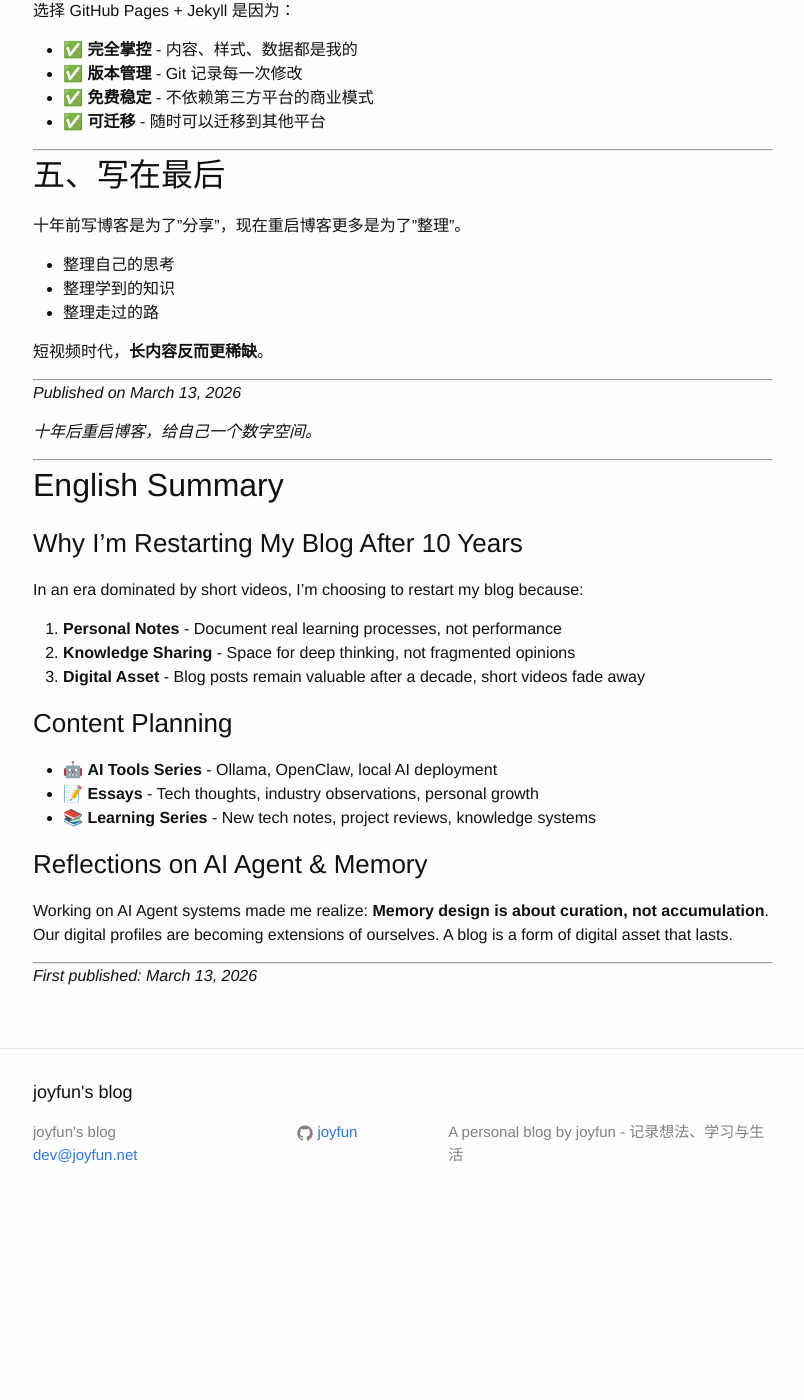
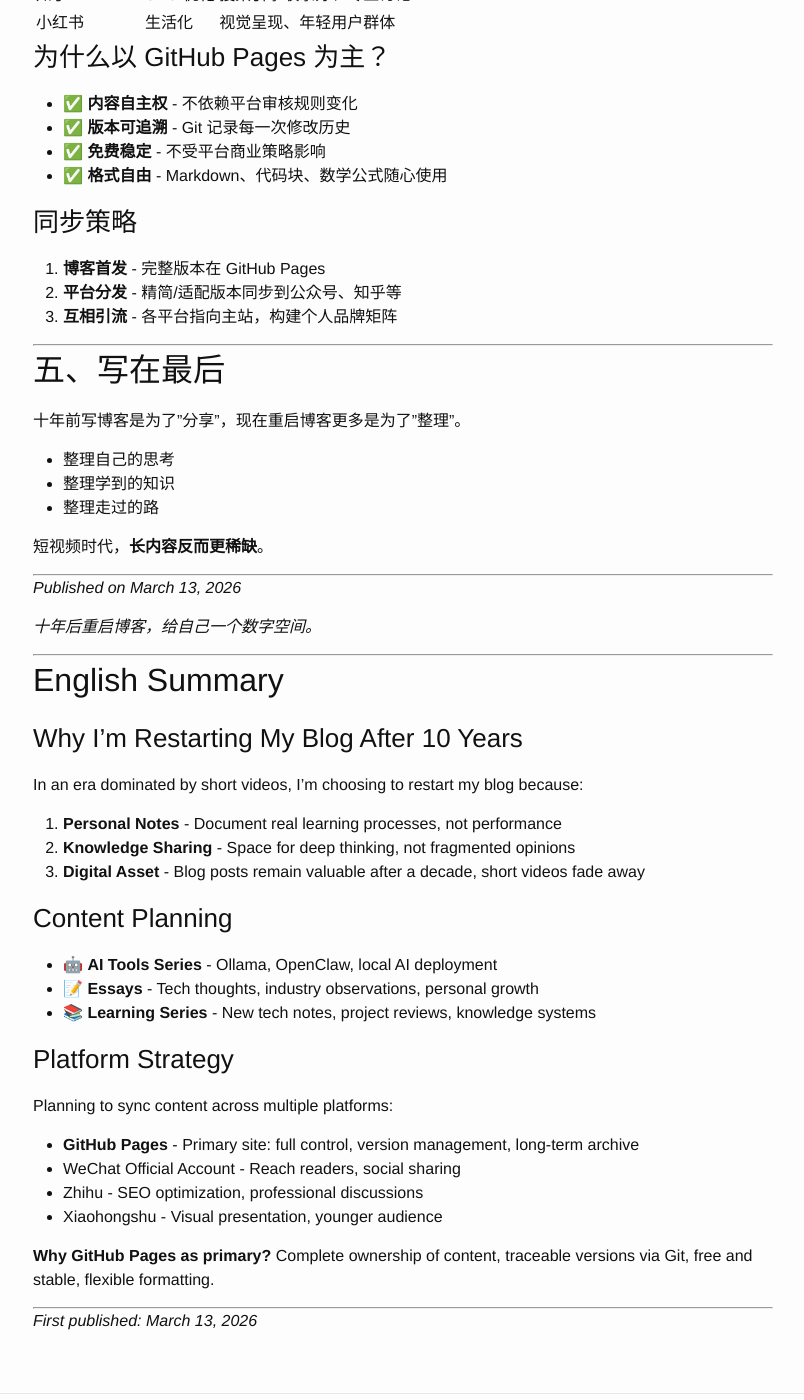
Before and after one commit to joyfun/joyfun.github.io, a Jekyll site: the page built from _posts/2026-03-13-restart-blogging.md, in a window 1280 px wide and 1400 px high, scrolled down 1993 px. Shown: the whole window, without its empty margins (237-1041 px from the left). Built offline with Jekyll 4.4.1, drawn with Linux system fonts in a browser that asks for light colours; before the commit the page ends 3219 px from its top, so only the background shows below that; some of the changed text lies outside the part shown.

Commit message:
更新：调整平台同步策略，添加公众号/知乎/小红书计划

```diff
--- a/_posts/2026-03-13-restart-blogging.md
+++ b/_posts/2026-03-13-restart-blogging.md
@@ -81,21 +81,29 @@
 
 ---
 
-## 四、为什么不选择其他平台？
+## 四、多平台同步策略
 
-| 平台 | 优点 | 缺点 |
+后续考虑同步发布到多个平台：
+
+| 平台 | 定位 | 特点 |
 |------|------|------|
-| 微信公众号 | 用户多 | 封闭生态、审核限制、难以检索 |
-| 知乎 | SEO 好 | 内容被平台控制 |
-| Medium | 体验好 | 国内访问不稳定 |
-| **GitHub Pages** | **完全掌控**、版本管理、免费 | 需要技术背景 |
+| **GitHub Pages** | 主站 | 完全掌控、版本管理、长期存档 |
+| 微信公众号 | 触达读者 | 用户基数大、社交传播 |
+| 知乎 | SEO 优化 | 搜索引擎收录好、专业讨论 |
+| 小红书 | 生活化 | 视觉呈现、年轻用户群体 |
 
-选择 GitHub Pages + Jekyll 是因为：
+### 为什么以 GitHub Pages 为主？
 
-- ✅ **完全掌控** - 内容、样式、数据都是我的
-- ✅ **版本管理** - Git 记录每一次修改
-- ✅ **免费稳定** - 不依赖第三方平台的商业模式
-- ✅ **可迁移** - 随时可以迁移到其他平台
+- ✅ **内容自主权** - 不依赖平台审核规则变化
+- ✅ **版本可追溯** - Git 记录每一次修改历史
+- ✅ **免费稳定** - 不受平台商业策略影响
+- ✅ **格式自由** - Markdown、代码块、数学公式随心使用
+
+### 同步策略
+
+1. **博客首发** - 完整版本在 GitHub Pages
+2. **平台分发** - 精简/适配版本同步到公众号、知乎等
+3. **互相引流** - 各平台指向主站，构建个人品牌矩阵
 
 ---
 
@@ -133,9 +141,16 @@
 - 📝 **Essays** - Tech thoughts, industry observations, personal growth
 - 📚 **Learning Series** - New tech notes, project reviews, knowledge systems
 
-### Reflections on AI Agent & Memory
+### Platform Strategy
 
-Working on AI Agent systems made me realize: **Memory design is about curation, not accumulation**. Our digital profiles are becoming extensions of ourselves. A blog is a form of digital asset that lasts.
+Planning to sync content across multiple platforms:
+
+- **GitHub Pages** - Primary site: full control, version management, long-term archive
+- WeChat Official Account - Reach readers, social sharing
+- Zhihu - SEO optimization, professional discussions
+- Xiaohongshu - Visual presentation, younger audience
+
+**Why GitHub Pages as primary?** Complete ownership of content, traceable versions via Git, free and stable, flexible formatting.
 
 ---
 
```
